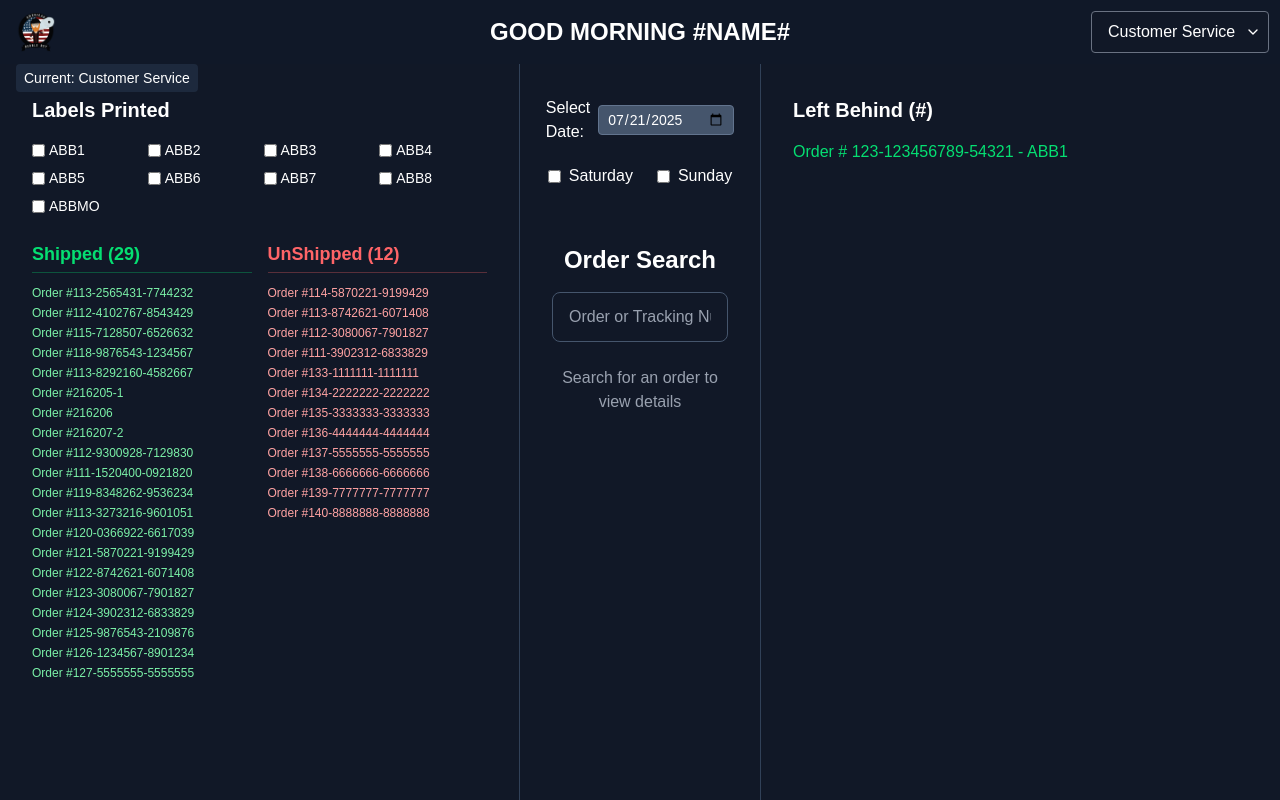
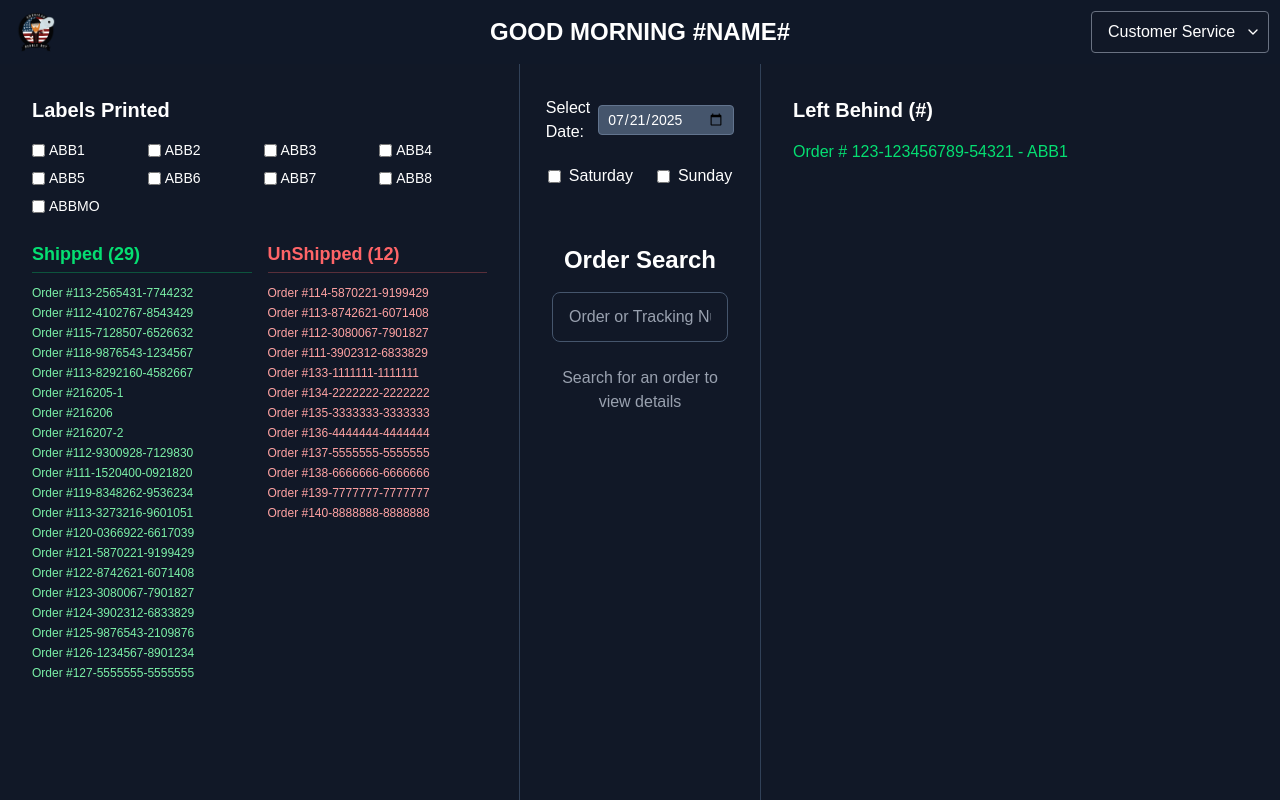
Before and after one commit to jhaqq/abbDashboard, a Next.js app: page /CsDashboard in a window 1280 px wide. Built offline with nearby package versions, Linux system fonts and the light colour scheme.

Commit message:
CS Dashboard Complete

```diff
--- a/app/CsDashboard/page.tsx
+++ b/app/CsDashboard/page.tsx
@@ -103,11 +103,6 @@ const CsDashboard = () => {
       />
 
       <div className="pt-16 h-full flex flex-col md:flex-row relative overflow-hidden">
-        {/* Show current dashboard in the UI for testing */}
-        <div className="absolute top-16 left-4 z-10 bg-slate-800 px-2 py-1 rounded text-sm">
-          Current: {selectedDashboard}
-        </div>
-
         {/* Left Panel - Labels Printed - Wider panels */}
         <div className="w-full md:w-[420px] lg:w-[480px] xl:w-[520px] md:absolute md:top-0 md:bottom-0 md:left-0 md:pt-16 h-full overflow-hidden">
           <div className="h-full max-h-full overflow-hidden">
```
